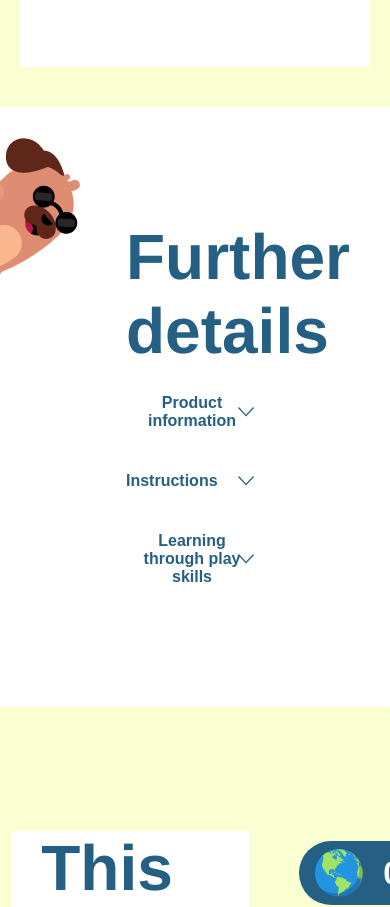
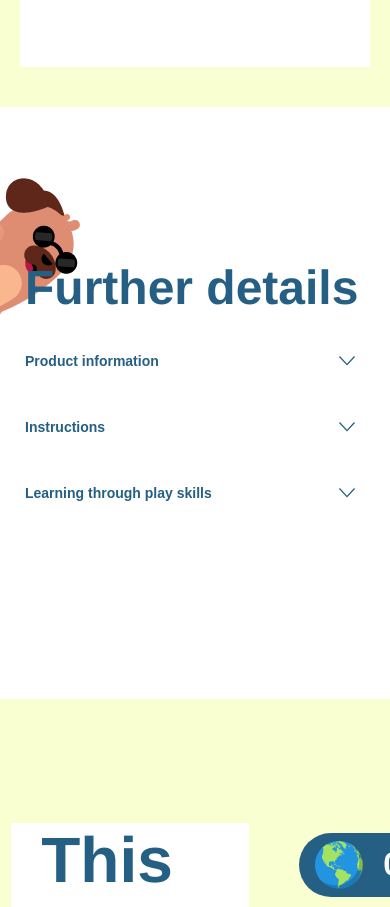
Before and after one commit to mayurdhwajsinh-j-equest/ToyCart, a React (Vite) app in the folder frontend/: page /Pdp in a window 390 px wide. Shown: the part 2561-3468 px from the top of the page. Built offline with nearby package versions, Linux system fonts and the light colour scheme; a web font is replaced by a local one.

Commit message:
further details component added

```diff
--- /dev/null
+++ b/frontend/src/components/FurtherDetails/FurtherDetails.css
@@ -0,0 +1,103 @@
+.furtherDetails-section {
+  background-color: #FFFFFF;
+  padding: 60px 0;
+}
+
+.furtherDetails-content {
+  display: flex;
+  flex-direction: column;
+  margin: 0px 121px;
+  color: #255F83;
+  position: relative;
+  top: -100px;
+}
+
+.furtherDetails-content h3 {
+  font-size: 64px;
+  font-weight: bolder;
+  margin: 5px;
+}
+
+.furtherDetails-content__text {
+  display: flex;
+  justify-content: space-between;
+  margin: 5px;
+  cursor: pointer;
+  background: none;
+  color: #255F83;
+  border: none;
+  padding: 0;
+  width: 100%;
+  align-items: center;
+  transition: all 0.3s ease;
+}
+
+.furtherDetails-content__text:hover {
+  transform: translateX(5px);
+}
+
+.furtherDetails-content__text-label {
+  font-size: 16px;
+  font-weight: bold;
+  margin: 0;
+}
+
+.instruction-icon {
+  position: relative;
+  left: -20px;
+  transition: transform 0.3s ease;
+}
+
+.accordion-content {
+  padding-left: 5px;
+  margin: 0;
+  color: #255F83;
+  line-height: 1.6;
+  font-size: 16px;
+  max-width: 635px;
+  animation: slideDown 0.3s ease;
+}
+
+.black-line {
+  width: 100%;
+  margin: 10px 0;
+}
+
+.puppy-fd {
+  max-width: 156px;
+  height: auto;
+}
+
+@keyframes slideDown {
+  from {
+    opacity: 0;
+    max-height: 0;
+  }
+
+  to {
+    opacity: 1;
+    max-height: 500px;
+  }
+}
+
+@media (max-width: 768px) {
+  .furtherDetails-content {
+    margin: 0 20px;
+  }
+
+  .furtherDetails-content h3 {
+    font-size: 48px;
+  }
+
+  .furtherDetails-content__text {
+    padding: 8px 0;
+  }
+
+  .furtherDetails-content__text-label {
+    font-size: 14px;
+  }
+
+  .accordion-content {
+    font-size: 14px;
+  }
+}
--- /dev/null
+++ b/frontend/src/components/FurtherDetails/FurtherDetails.jsx
@@ -0,0 +1,43 @@
+import { useState } from "react";
+import "./FurtherDetails.css";
+import puppyfd from "../../../public/images/puppy-fd.png"
+
+function FurtherDetails({ items, blackline, instructionupicon, instructiondownicon }) {
+    const [expandedItem, setExpandedItem] = useState(null);
+
+    const toggleAccordion = (index) => {
+        setExpandedItem(expandedItem === index ? null : index);
+    };
+
+    return (
+        <section className="furtherDetails-section">
+            <img src={puppyfd} alt="puppy icon" className="puppy-fd"/>
+            <div className="furtherDetails-content">
+                <h3>Further details</h3>
+                <img src={blackline} alt="black line" className="black-line" />
+
+                {items.map((item, index) => (
+                    <div key={index}>
+                        <button
+                            className="furtherDetails-content__text"
+                            onClick={() => toggleAccordion(index)}
+                        >
+                            <p className="furtherDetails-content__text-label">{item.title}</p>
+                            <img
+                                src={expandedItem === index ? instructionupicon : instructiondownicon}
+                                alt="instruction icon"
+                                className="instruction-icon"
+                            />
+                        </button>
+                        {expandedItem === index && (
+                            <><img src={blackline} alt="black line" className="black-line" /><p className="accordion-content">{item.content}</p></>
+                        )}
+                        <img src={blackline} alt="black line" className="black-line" />
+                    </div>
+                ))}
+            </div>
+        </section>
+    );
+}
+
+export default FurtherDetails;
--- a/frontend/src/pages/Pdp/Pdp.css
+++ b/frontend/src/pages/Pdp/Pdp.css
@@ -328,6 +328,8 @@ li {
   background: #DECCFE;
 }
 
+/* Further Details component CSS moved to FurtherDetails component */
+/*
 .furtherDetails-content__text {
   display: flex;
   justify-content: space-between;
@@ -392,9 +394,9 @@ li {
   left: -20px;
 }
 
-.puppy-fd
-{
+.puppy-fd {
   max-width: 156px;
   height: auto;
   margin-top: 20px;
 }
+*/
--- a/frontend/src/pages/Pdp/Pdp.jsx
+++ b/frontend/src/pages/Pdp/Pdp.jsx
@@ -1,5 +1,4 @@
 import "./Pdp.css";
-import { useState } from "react";
 import slideBaby from "../../../public/images/slideBaby-big.png";
 import small1 from "../../../public/images/small-img1.png";
 import toy2img from "../../../public/images/toy2-img.png";
@@ -19,19 +18,13 @@ import line from "../../../public/images/horizontal-line.png";
 import threecar from "../../../public/images/3car.png";
 import ProductDescription from "../../components/Productdescription/Productdescription.jsx";
 import FeaturedItem from "../../components/FeaturedItem/FeaturedItem.jsx";
+import FurtherDetails from "../../components/FurtherDetails/FurtherDetails.jsx";
 import Actioncard from "../../components/Actioncard/Actioncard.jsx";
 import instructionupicon from "../../assets/instruction-up-icon.svg";
 import instructiondownicon from "../../assets/instruction-down-icon.svg";
 import blackline from "../../assets/black-line.svg"
-import puppyfd from "../../../public/images/puppy-fd.png"
 
 function Pdp() {
-
-    const [expandedItem, setExpandedItem] = useState(null);
-
-    const toggleAccordion = (index) => {
-        setExpandedItem(expandedItem === index ? null : index);
-    };
 
     const productData = {
         title: "VTech Toot-Toot Drivers Garage Playset",
@@ -114,6 +107,22 @@ function Pdp() {
             ]
         }
     ];
+
+    const furtherDetailsItems = [
+        {
+            title: "Product information",
+            content: "Elementum at fames nisi egestas viverra. Ullamcorper nulla neque bibendum arcu tortor leo non. Laoreet suscipit sed dolor sem maecenas tortor lorem nunc. A urna nec feugiat massa a velit magna tincidunt. Amet eu justo a et."
+        },
+        {
+            title: "Instructions",
+            content: "Amet quis massa laoreet donec pulvinar morbi at. Mattis varius ornare vestibulum id lacus vitae amet. Laoreet suscipit sed dolor sem maecenas tortor lorem nunc. A urna nec feugiat massa a velit magna tincidunt."
+        },
+        {
+            title: "Learning through play skills",
+            content: "Praesent commodo cursus magna, vel scelerisque nisl consectetur et. Vivamus suscipit tortor eget felis porttitor volutpat. Donec sed odio dui. Etiam porta sem malesuada magna mollis euismod."
+        }
+    ];
+
     return (
         <>
             <section className="hero-section">
@@ -193,49 +202,12 @@ function Pdp() {
                 </div>
                 <FeaturedItem items={featuredItems} />
             </section>
-            <section className="furtherDetails-section">
-                <img src={puppyfd} alt="puppy icon" className="puppy-fd"/>
-                <div className="furtherDetails-content">
-                    <h3>Further details</h3>
-                    <img src={blackline} alt="black line" className="black-line" />
-
-                    <button
-                        className="furtherDetails-content__text"
-                        onClick={() => toggleAccordion(0)}
-                    >
-                        <p className="furtherDetails-content__text-label">Product information</p>
-                        <img src={expandedItem === 0 ? instructionupicon : instructiondownicon} alt="instruction icon" className="instruction-icon" />
-                    </button>
-                    {expandedItem === 0 && (
-                        <><img src={blackline} alt="black line" className="black-line" /><p className="accordion-content">Elementum at fames nisi egestas viverra. Ullamcorper nulla neque bibendum arcu tortor leo non. Laoreet suscipit sed dolor sem maecenas tortor lorem nunc. A urna nec feugiat massa a velit magna tincidunt. Amet eu justo a et.</p></>
-                    )}
-                    <img src={blackline} alt="black line" className="black-line" />
-
-                    <button
-                        className="furtherDetails-content__text"
-                        onClick={() => toggleAccordion(1)}
-                    >
-                        <p className="furtherDetails-content__text-label">Instructions</p>
-                        <img src={expandedItem === 1 ? instructionupicon : instructiondownicon} alt="instruction icon" className="instruction-icon" />
-                    </button>
-                    {expandedItem === 1 && (
-                    <><img src={blackline} alt="black line" className="black-line" /><p className="accordion-content">Amet quis massa laoreet donec pulvinar morbi at. Mattis varius ornare vestibulum id lacus vitae amet. Laoreet suscipit sed dolor sem maecenas tortor lorem nunc. A urna nec feugiat massa a velit magna tincidunt.</p></>
-                    )}
-                    <img src={blackline} alt="black line" className="black-line" />
-
-                    <button
-                        className="furtherDetails-content__text"
-                        onClick={() => toggleAccordion(2)}
-                    >
-                        <p className="furtherDetails-content__text-label">Learning through play skills</p>
-                        <img src={expandedItem === 2 ? instructionupicon : instructiondownicon} alt="instruction icon" className="instruction-icon" />
-                    </button>
-                    {expandedItem === 2 && (
-                        <><img src={blackline} alt="black line" className="black-line" /><p className="accordion-content">Praesent commodo cursus magna, vel scelerisque nisl consectetur et. Vivamus suscipit tortor eget felis porttitor volutpat. Donec sed odio dui. Etiam porta sem malesuada magna mollis euismod.</p></>
-                    )}
-                    <img src={blackline} alt="black line" className="black-line" />
-                </div>
-            </section>
+            <FurtherDetails
+                items={furtherDetailsItems}
+                blackline={blackline}
+                instructionupicon={instructionupicon}
+                instructiondownicon={instructiondownicon}
+            />
             <section className="pdp-sustainability-section">
                 <div className="pdp-sustainability-content">
                     <div className="pdp-sustainability-section__top">
```
